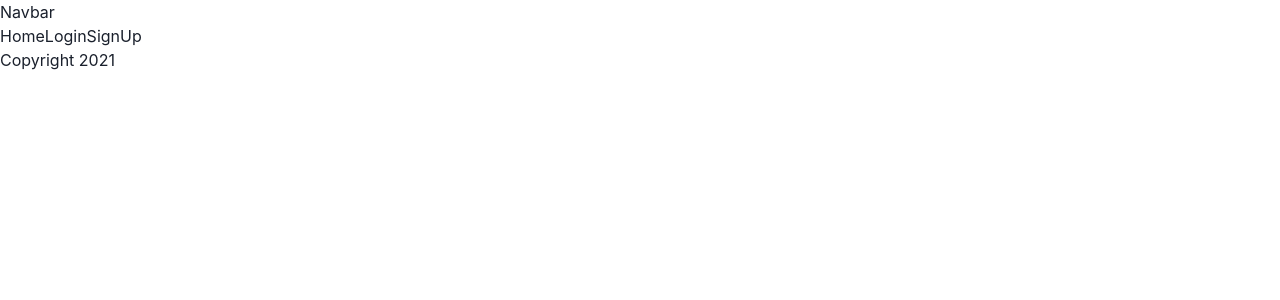
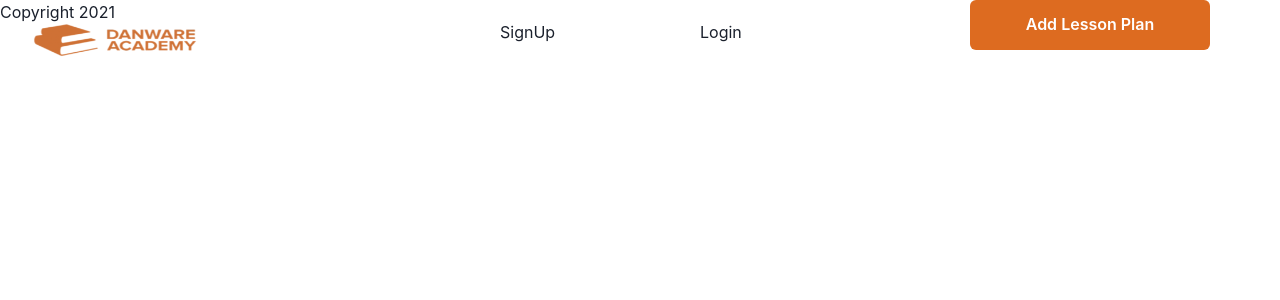
Before and after one commit to audreythando/Danware-Academy, a Next.js app: page / in a window 1280 px wide. Shown: the top 300 px of the page. Built offline with nearby package versions, Linux system fonts and the light colour scheme.

Commit message:
refactor: added styling

```diff
--- a/components/Navbar.tsx
+++ b/components/Navbar.tsx
@@ -1,16 +1,23 @@
-import React from 'react'
+import { Box, Button, Img } from "@chakra-ui/react";
+import Link from "next/link";
+const Navbar = () => {
 
-function Navbar() {
-  return (
-    <nav>
-        <div className='logo'>
-        <h1>Navbar</h1>
-        </div>
-        <a>Home</a>
-        <a>Login</a>
-        <a>SignUp</a>
-    </nav>
-  )
+    return(
+            <>
+            <Box>
+            <Img  src='.\Images\logo.png' alt='logo' width={'223px'} height={'86px'} position={'absolute'} alignItems={'flex-start'}/>
+            </Box>
+            <Box width={'252px'} height={'46px'} position={'absolute'} left={'500px'} marginTop={'20px'}>
+            <Link href='/signUp'> <a>SignUp</a> </Link>
+            </Box>
+               <Box width={'252px'} height={'46px'} position={'absolute'} left={'700px'} marginTop={'20px'}>
+               <Link href='/login'> <a>Login</a> </Link>
+             </Box>
+            <Box >
+             <Button width={'240px'} height={'50px'} colorScheme={'orange'} border-radius={'15px'} position={'absolute'} right={'70px'}>Add Lesson Plan</Button>
+            </Box>
+             </>
+    )
 }
 
-export default Navbar
+export default Navbar;
```
